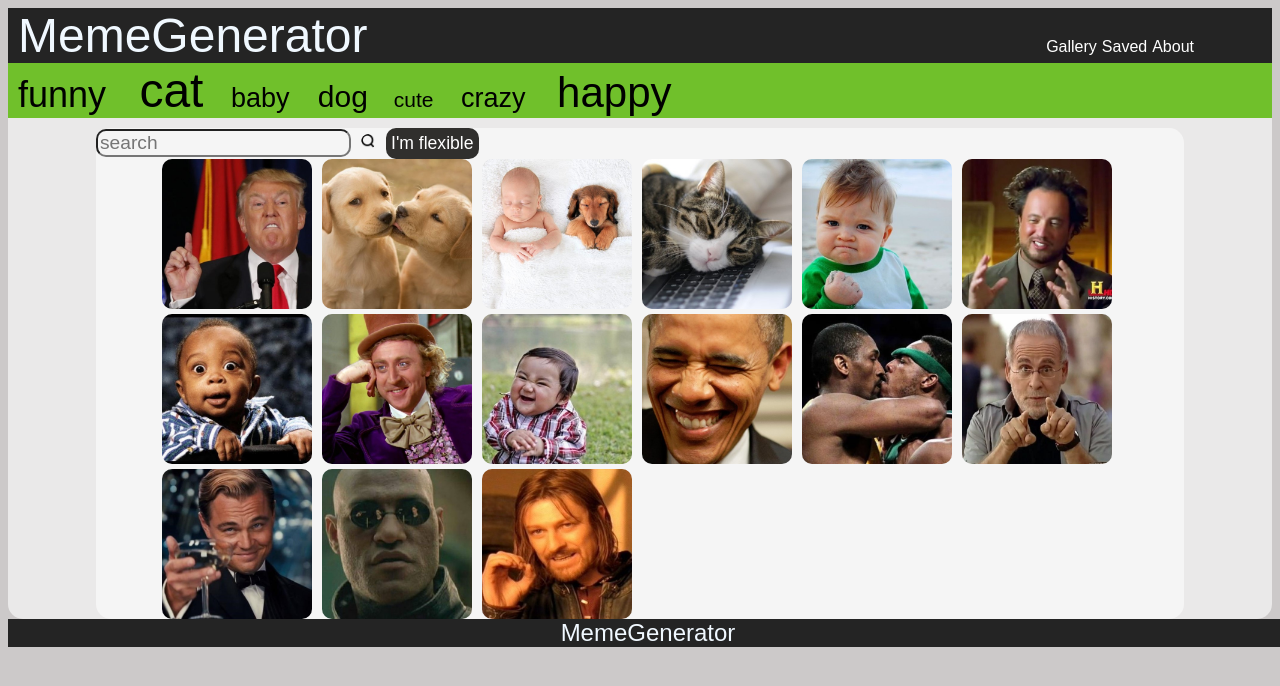
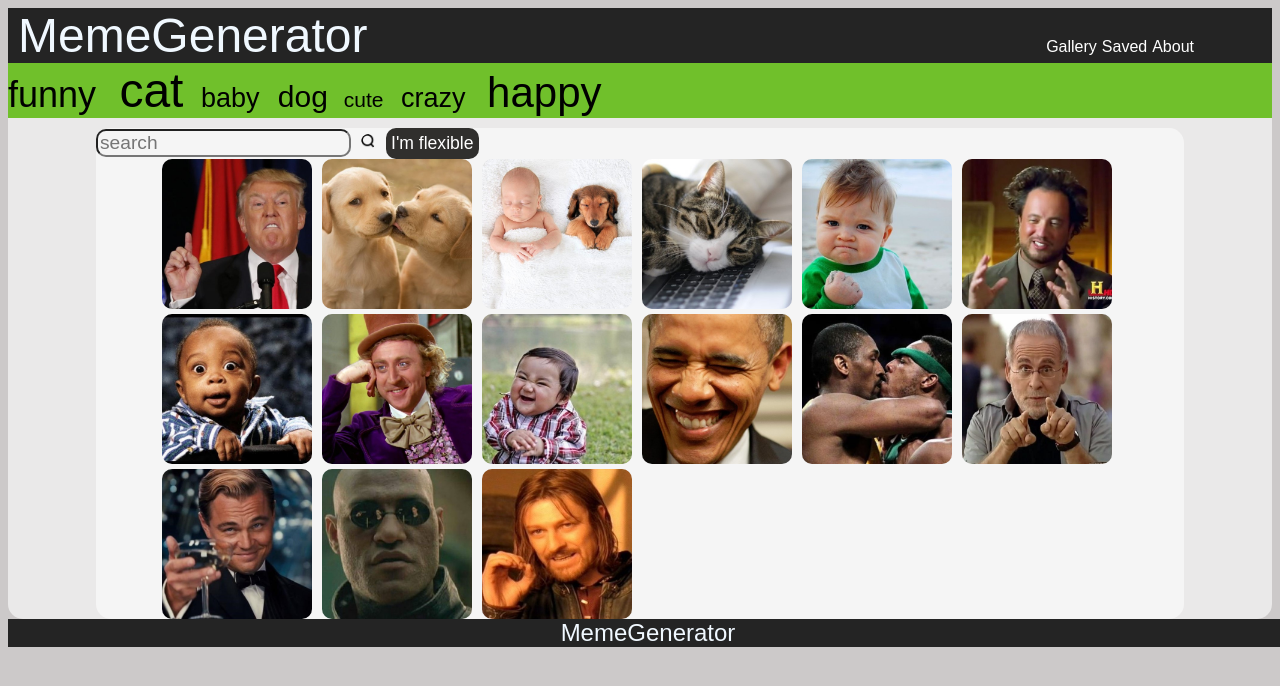
Before and after one commit to eldadYikne/meme, a plain HTML site: page index.html in a window 1280 px wide. Drawn offline with Linux system fonts and the light colour scheme.

Commit message:
Update meme-css.css

```diff
--- a/css/meme-css.css
+++ b/css/meme-css.css
@@ -52,7 +52,6 @@ canvas {
     margin-right: 10px;
     user-select: none;
     font-family: Arial, Helvetica, sans-serif;
-    margin-inline-start: 10px;
 
 }
 
```
